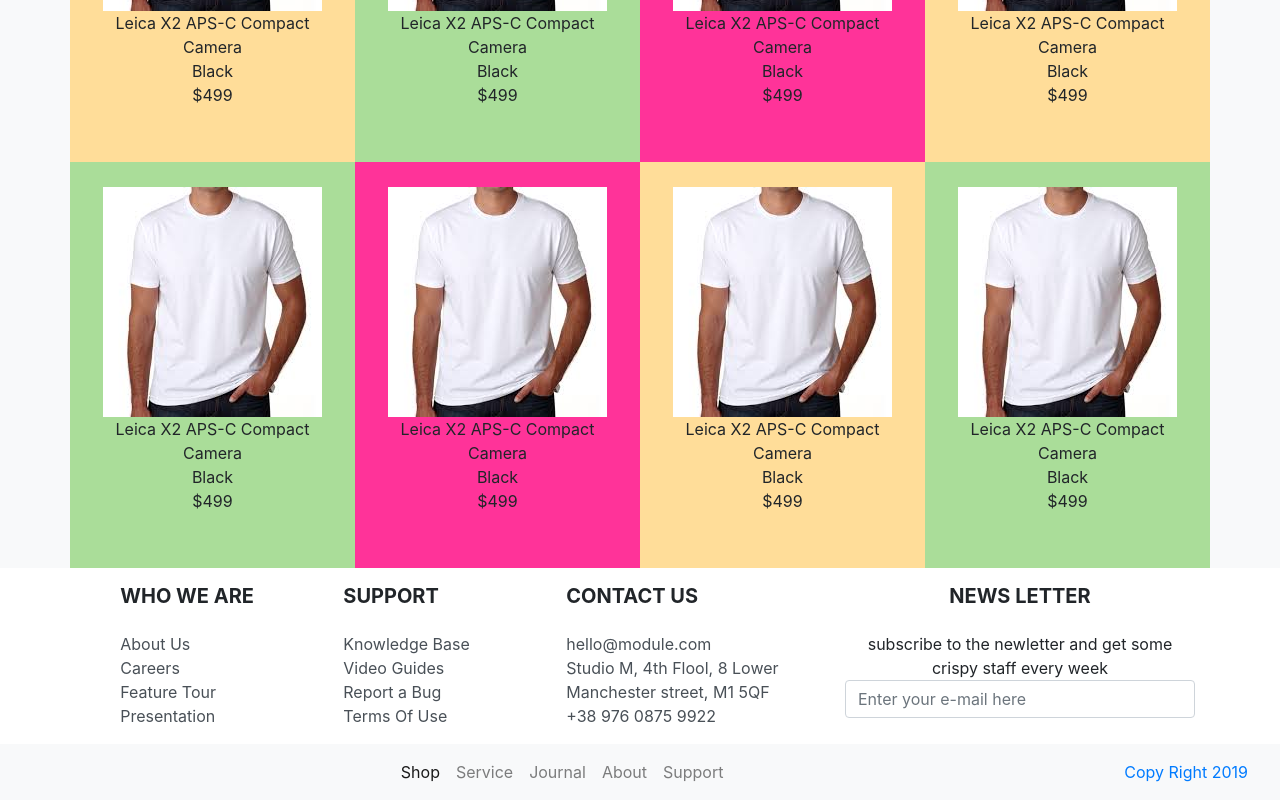
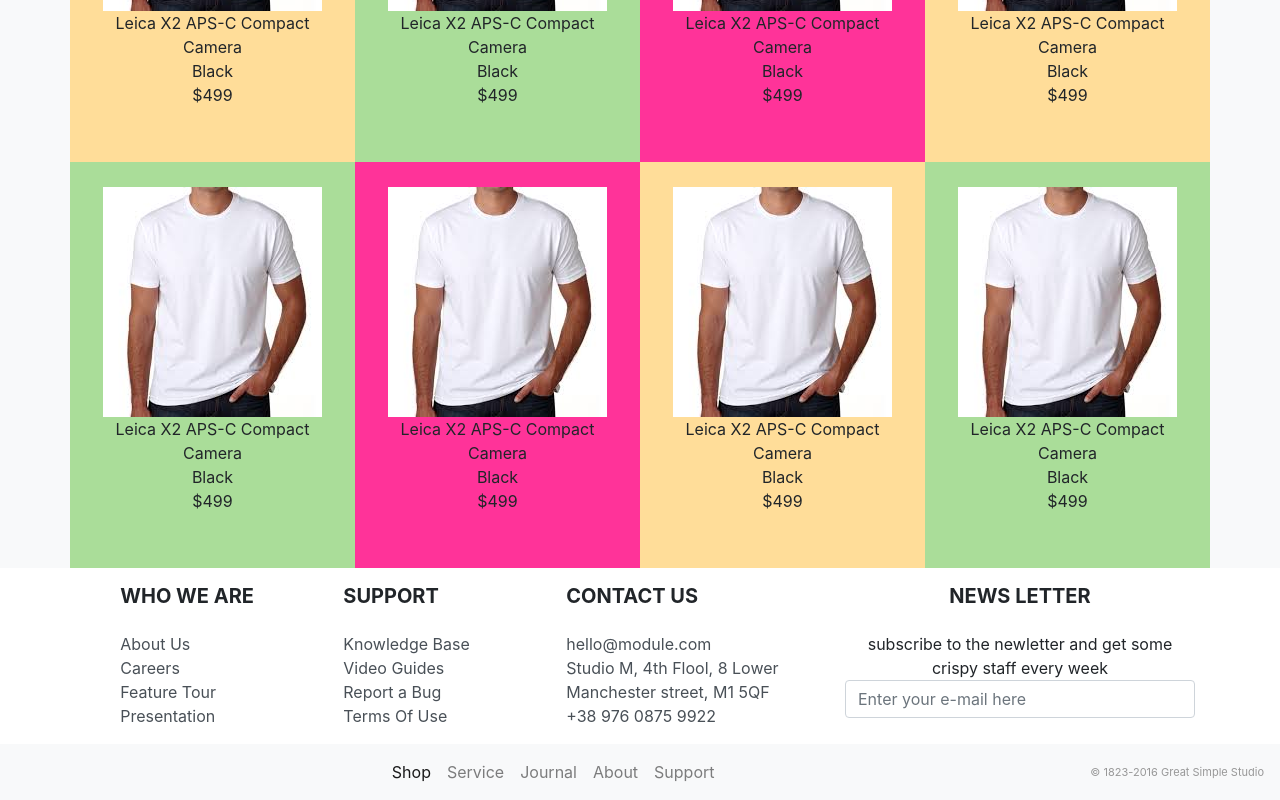
Before and after one commit to ayaHnai/features, a React (Create React App) app: page / in a window 1280 px wide. Shown: the part 1213-2013 px from the top of the page. Built offline with nearby package versions, Linux system fonts and the light colour scheme.

Commit message:
updating the right partof the footer

```diff
--- a/src/components/Layout/Footer.js
+++ b/src/components/Layout/Footer.js
@@ -1,10 +1,12 @@
 import React from 'react'
-import left from '../../images/left.jpg';
 export default function () {
+
+const footerStyle ={
+    fontSize: '11px',
+    color:'#989898'
+}
+
     return (
-
-
-
         <nav class="navbar navbar-expand-lg navbar-light bg-light">
 
             <button class="navbar-toggler" type="button" data-toggle="collapse" data-target="#navbarNav" aria-controls="navbarNav" aria-expanded="false" aria-label="Toggle navigation">
@@ -12,7 +14,7 @@
             </button>
             <div class="collapse navbar-collapse" id="navbarNav">
 
-                <ul class="navbar-nav mx-auto">
+                <ul class="navbar-nav font-weight-normal mx-auto">
                     <li class="nav-item active">
                         <a class="nav-link" href="#">Shop <span class="sr-only">(current)</span></a>
                     </li>
@@ -30,7 +32,7 @@
                         <a class="nav-link" href="#">Support</a>
                     </li>
                 </ul>
-                <a class="nav-link" href="#">Copy Right 2019</a>
+                 <span style={footerStyle}> &copy; 1823-2016 Great Simple Studio</span>
             </div>
         </nav>
 
```
